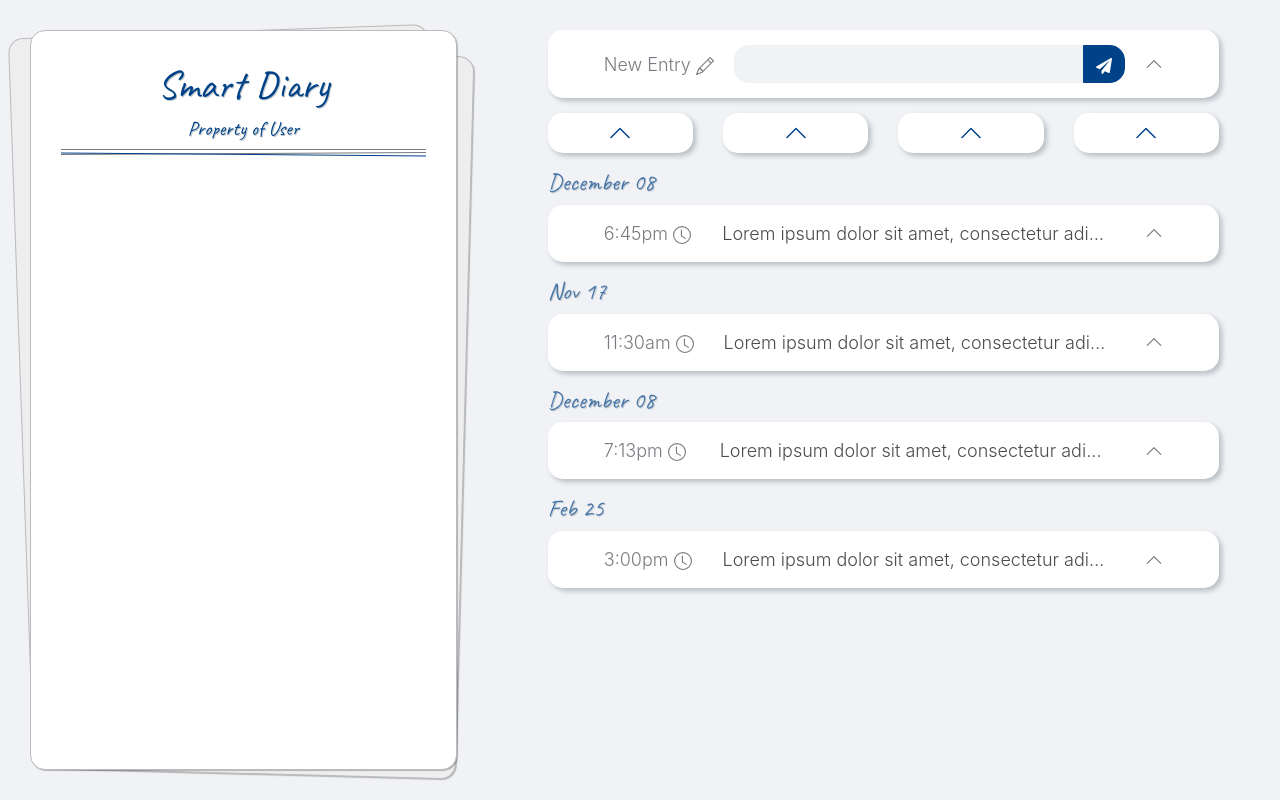
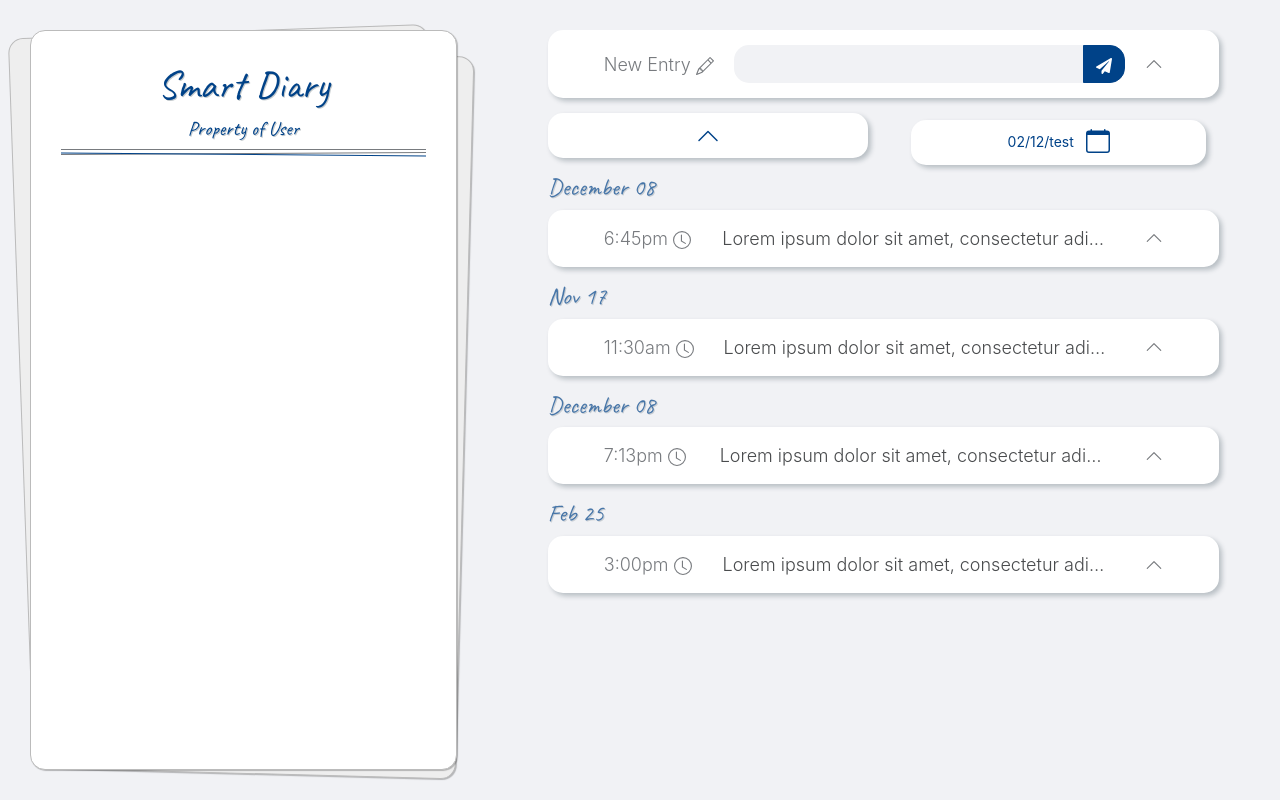
Before and after one commit to jordanmccollam/smartdiary, a React (Create React App) app: page / in a window 1280 px wide. Built offline with nearby package versions, Linux system fonts and the light colour scheme.

Commit message:
Added calendar tool btn. No function yet

```diff
--- a/src/components/Diary/toolBar.js
+++ b/src/components/Diary/toolBar.js
@@ -1,9 +1,9 @@
 import React, { useState } from 'react';
-import { Container, Row, Col, Form, Button, OverlayTrigger, Tooltip } from 'react-bootstrap';
+import { Container, Row, Col, Form, Button, OverlayTrigger, Tooltip, Dropdown } from 'react-bootstrap';
 import * as Diary from '../Diary';
-import { BsPencil, BsChevronUp, BsChevronDown, BsClock, BsChevronBarExpand } from 'react-icons/bs';
+import { BsPencil, BsChevronUp, BsChevronDown, BsClock, BsChevronBarExpand, BsCalendar } from 'react-icons/bs';
 import { FaPaperPlane } from 'react-icons/fa';
-import { VscSmiley } from 'react-icons/vsc';
+import { VscSmiley, VscFilter } from 'react-icons/vsc';
 import { HiOutlineDotsHorizontal } from 'react-icons/hi';
 
 const toolSize = 24;
@@ -13,30 +13,54 @@ const ToolBar = (props) => {
 
     const tools = [
         {
-            icon: <BsChevronUp size={toolSize} />,
+            icon: <BsChevronUp size={toolSize}/>,
             action: () => setCollapseAllTrigger(old => !old),
             label: 'Collapse All'
         },
         {
-            icon: <BsChevronUp size={toolSize} />,
-            action: () => setCollapseAllTrigger(old => !old),
-            label: 'Collapse All'
-        },
+            icon: <div style={{fontSize: 14}}>{'02/12/test'} <BsCalendar size={toolSize} className="mb-1 ml-2 text-primary"/></div>,
+            label: 'Filter Entries',
+            dropdown: [
                 {
-            icon: <BsChevronUp size={toolSize} />,
-            action: () => setCollapseAllTrigger(old => !old),
-            label: 'Collapse All'
-        },
-        {
-            icon: <BsChevronUp size={toolSize} />,
-            action: () => setCollapseAllTrigger(old => !old),
-            label: 'Collapse All'
+                    label: 'Action',
+                    action: () => console.log("Action")
+                }
+            ]
         },
     ]
 
     return (
         <Row className="px-3 justify-content-between">
             {tools.map((tool, index) => {
+                if (tool.dropdown) {
+                    return (
+                        <Col key={`tool-${index}`} >
+                            <OverlayTrigger
+                                placement='top'
+                                overlay={
+                                    <Tooltip id={`tool-tooltip-${index}`}>
+                                        {tool.label}
+                                    </Tooltip>
+                                }
+                            >
+                                <Dropdown>
+                                    <Dropdown.Toggle DropdownIndicator variant="clear" className="dropdown-card-btn" style={{height: 47, width: '100%'}}>
+                                        <div className="card py-2 card-btn" onClick={tool.action}>
+                                            {tool.icon}
+                                        </div>
+                                    </Dropdown.Toggle>
+
+                                    <Dropdown.Menu>
+                                        {tool.dropdown.map((toolItem, tIndex) => (
+                                            <Dropdown.Item onClick={toolItem.action} key={`tool-item-${tIndex}`}>{toolItem.label}</Dropdown.Item>
+                                        ))}
+                                    </Dropdown.Menu>
+                                </Dropdown>
+                            </OverlayTrigger>
+                        </Col>
+                    )
+                }
+                else if (tool.action) {
                     return (
                         <Col key={`tool-${index}`} >
                             <OverlayTrigger
@@ -53,6 +77,10 @@ const ToolBar = (props) => {
                             </OverlayTrigger>
                         </Col>
                     )
+                }
+                else {
+                    return <></>
+                }
             })}
         </Row>
     )
--- a/src/styles/theme.scss
+++ b/src/styles/theme.scss
@@ -213,10 +213,15 @@ button {
     display: flex;
     justify-content: center;
     align-items: center;
+    height: 45px;
 }
 .card-btn:hover {
     background-color: rgb(245, 245, 245);
     cursor: pointer;
+}
+
+.dropdown-card-btn.dropdown-toggle::after {
+    content: none;
 }
 
 // .tooltip {
```
Lines whose indentation alone changed are shown as unchanged.
